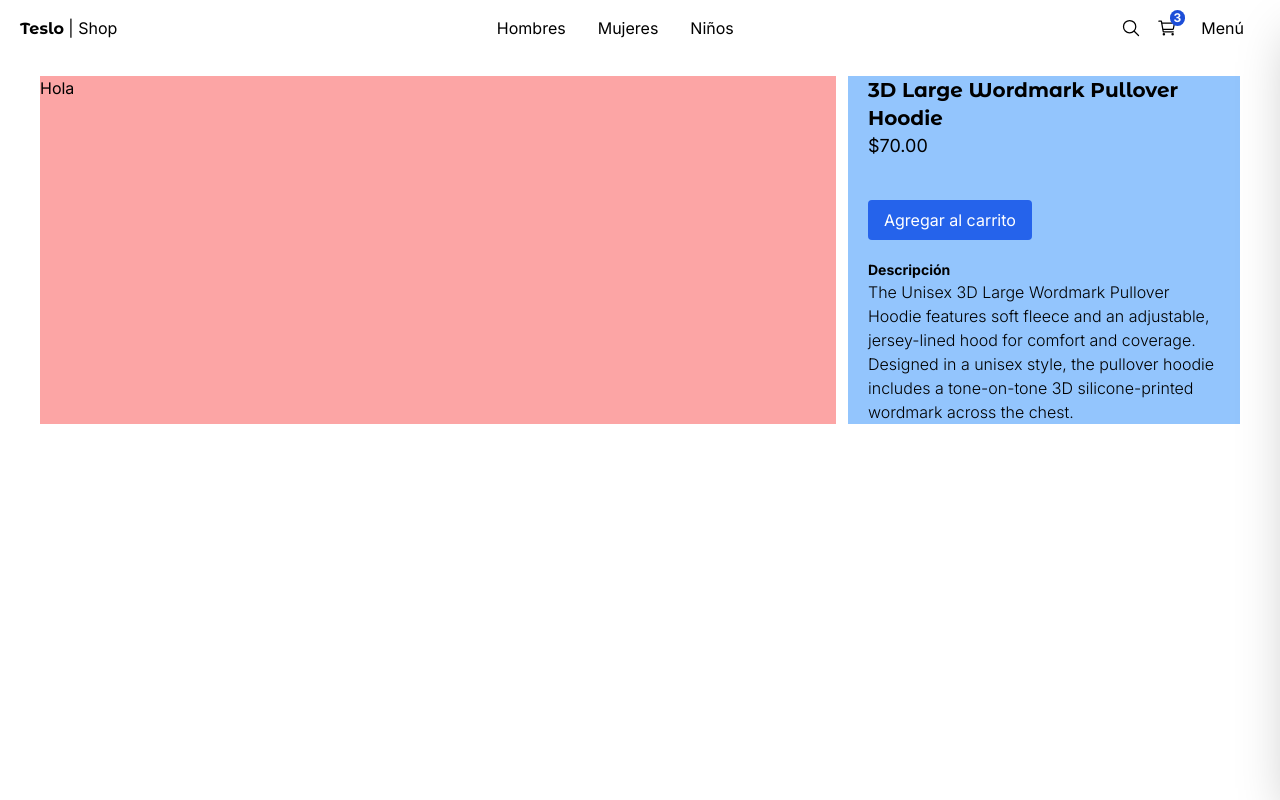
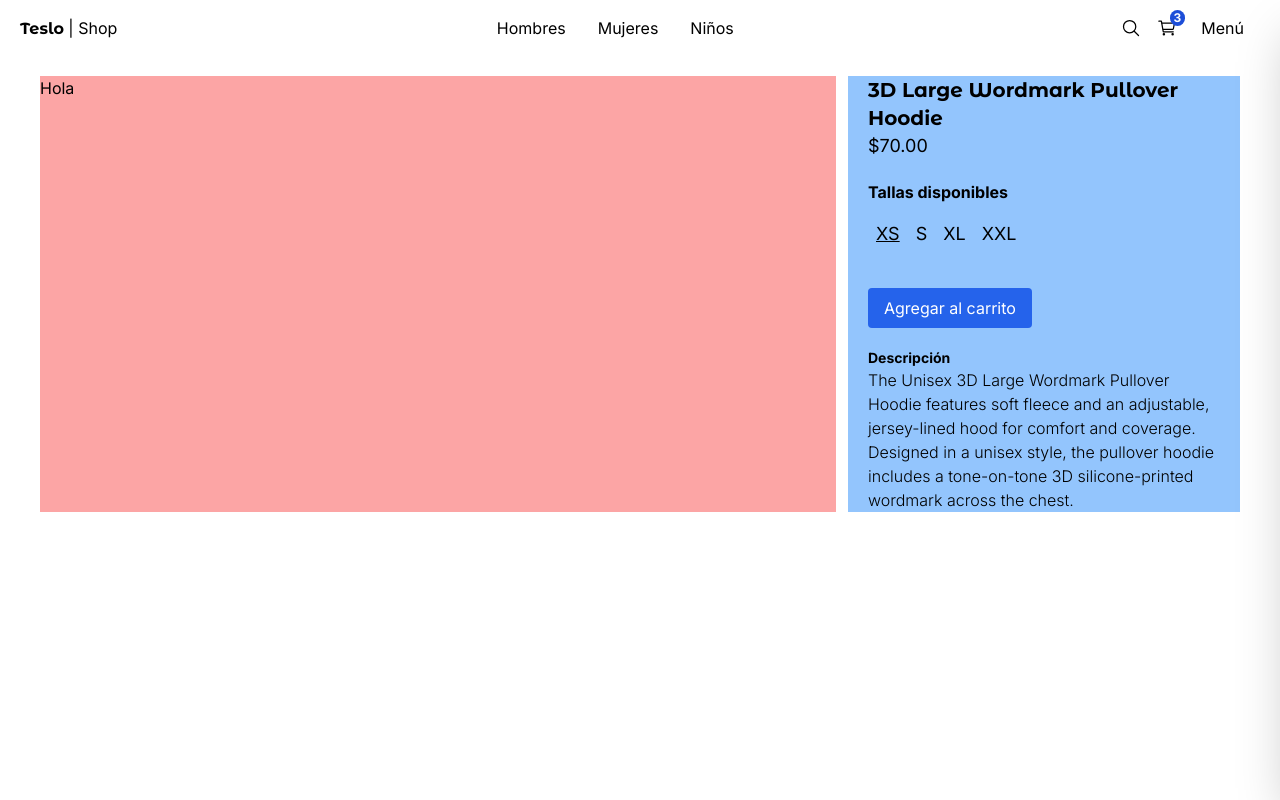
Before and after one commit to JCUrquiza/E-Commerce, a Next.js app: page /product/3d_large_wordmark_pullover_hoodie in a window 1280 px wide. Built offline with nearby package versions, Linux system fonts and the light colour scheme.

Commit message:
Building a size component

```diff
--- a/src/app/(shop)/product/[slug]/page.tsx
+++ b/src/app/(shop)/product/[slug]/page.tsx
@@ -2,6 +2,7 @@
 import { notFound } from 'next/navigation';
 import { initialData } from '@/seed/seed';
 import { titleFont } from '@/config/fonts';
+import { SizeSelector } from '@/components';
 
 interface Props {
     params: {
@@ -36,6 +37,7 @@
                 <p className='text-lg mb-5'>${ product.price.toFixed(2) }</p>
 
                 {/* Selector de Tallas */}
+                <SizeSelector selectedSize={ product.sizes[0] } availableSizes={ product.sizes } />
 
                 {/* Selector de Cantidad */}
 
--- a/src/components/index.ts
+++ b/src/components/index.ts
@@ -7,3 +7,5 @@
 
 export { ProductGrid } from './products/product-grid/ProductGrid';
 export { ProductGridItem } from './products/product-grid/ProductGridItem';
+
+export { SizeSelector } from './product/size-selector/SizeSelector';
--- /dev/null
+++ b/src/components/product/size-selector/SizeSelector.tsx
@@ -0,0 +1,40 @@
+import React from 'react';
+import type { Size } from '@/interfaces'; // Se agrega 'type' para indicarle que ignore el import en tiempo de transpilación
+import clsx from 'clsx';
+
+interface Props {
+    selectedSize: Size;
+    availableSizes: Size[]; // ['SX', 'X', 'XL', 'XXL']
+}
+
+export const SizeSelector = ({ selectedSize, availableSizes }: Props) => {
+
+
+
+    return (
+        <div className='my-5'>
+            <h3 className='font-bold mb-4'>Tallas disponibles</h3>
+
+            <div className='flex'>
+                {
+                    availableSizes.map( size => (
+                        <button
+                            key={size}
+                            className={
+                                clsx(
+                                    "mx-2 hover:underline text-lg",
+                                    {
+                                        'underline': size === selectedSize
+                                    }
+                                )
+                            }
+                        >
+                            { size }
+                        </button>
+                    ))
+                }
+            </div>
+
+        </div>
+    )
+}
```
